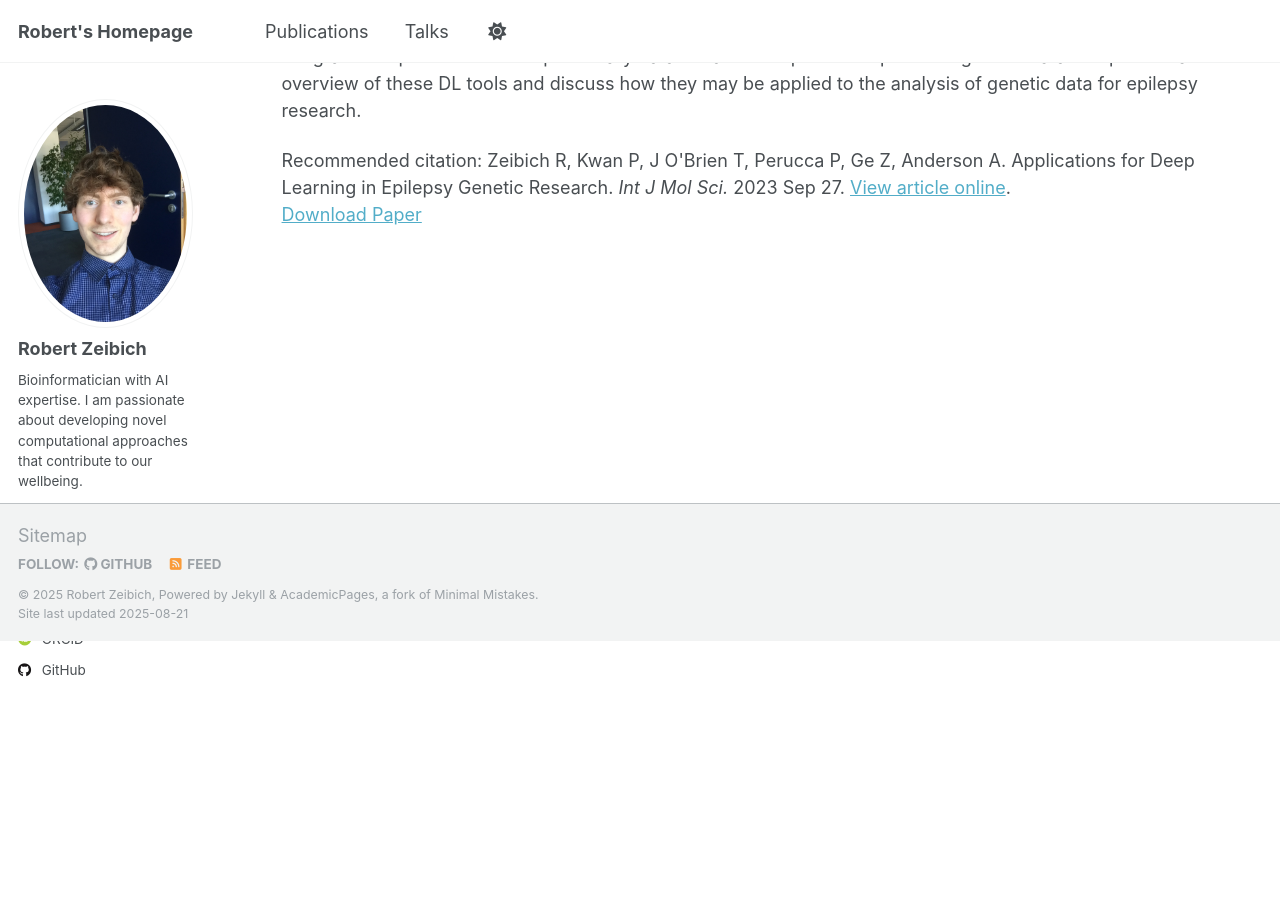
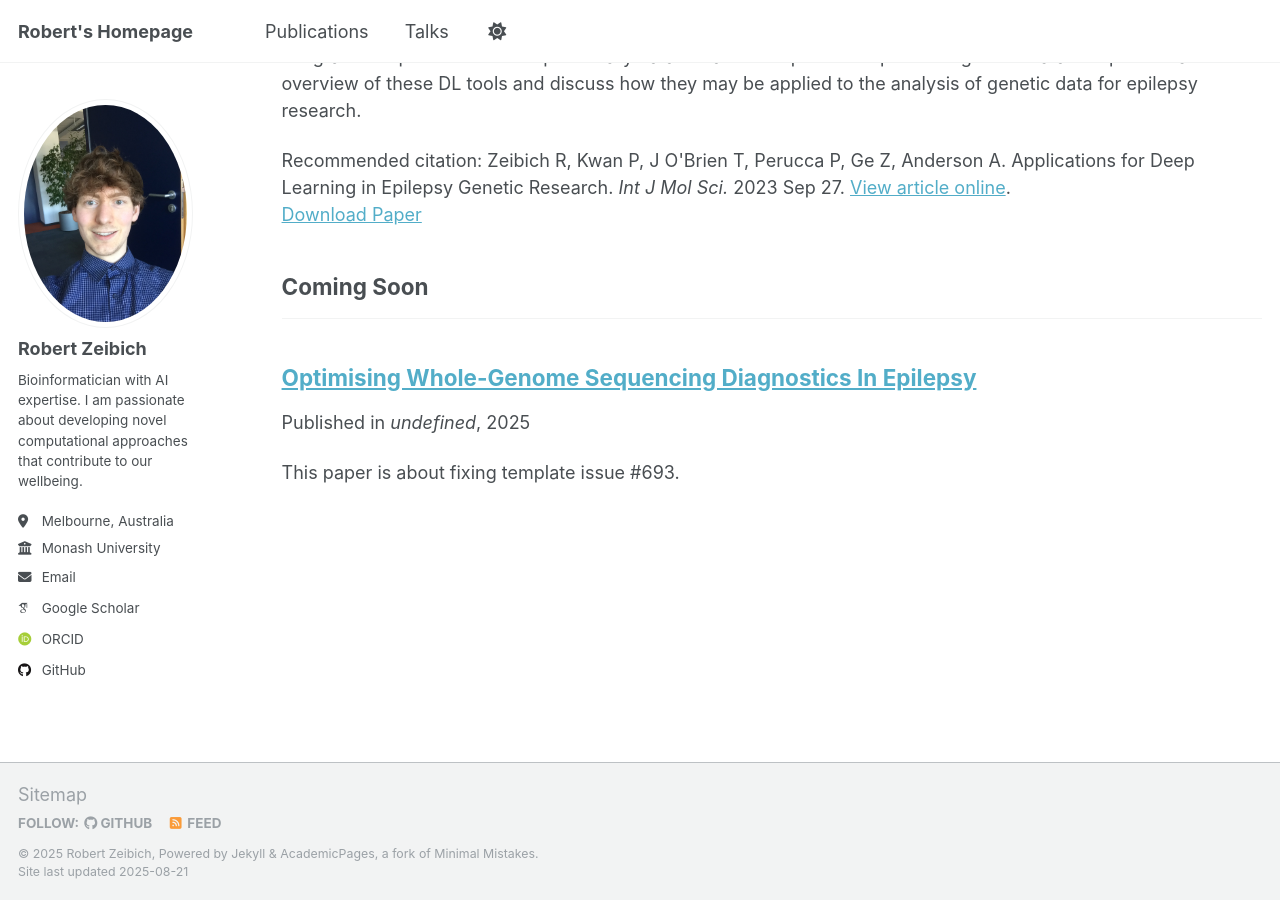
Before and after one commit to robertzeibich/robertzeibich.github.io, a Jekyll site: the page built from _pages/publications.html, in a window 1280 px wide and 900 px high, scrolled down 2553 px. Built offline with Jekyll 4.4.1, drawn with Linux system fonts in a browser that asks for light colours; some web fonts are replaced; a script that is not in the unit is left out; before the commit the page ends 3194 px from its top, so only the background shows below that.

Commit message:
update publications

```diff
--- a/_publications/2024-02-17-paper-title-number-4.md
+++ b/_publications/2024-02-17-paper-title-number-4.md
@@ -2,13 +2,12 @@
 title: "Optimising Whole-Genome Sequencing Diagnostics In Epilepsy"
 collection: publications
 category: inprogress
-published: false
 permalink: /publication/2024-02-17-paper-title-number-4
 excerpt: 'This paper is about fixing template issue #693.'
 date: 2025-08-21
-venue: ''
-paperurl: ''
-citation: ''
+venue: 'undefined'
+#paperurl: ''
+#citation: ''
 ---
 
 <p><strong>Background.</strong>  Whole-genome sequencing (WGS) is increasingly applied in clinical medicine, but
```
